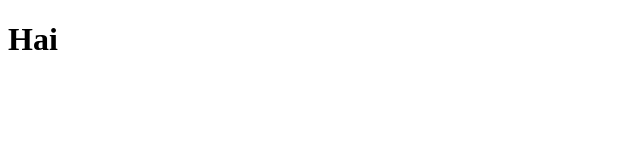
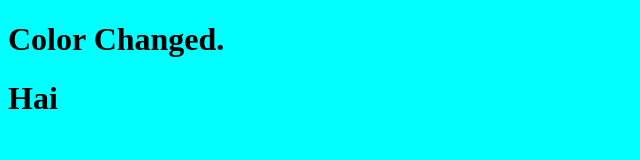
Before and after one commit to VikeshM12345/Git_Working_Devops, a plain HTML site: page index.html in a window 1280 px wide. Shown: the whole page, without its empty margins (0-640 px from the left). Drawn offline with Linux system fonts and the light colour scheme.

Commit message:
First Branch Committed

```diff
--- a/index.html
+++ b/index.html
@@ -5,7 +5,8 @@
     <meta name="viewport" content="width=device-width, initial-scale=1.0">
     <title>Document</title>
 </head>
-<body>
+<body style="background-color: aqua;">
+    <h1>Color Changed.</h1>
     <h1>Hai</h1>
 </body>
 </html>
```
